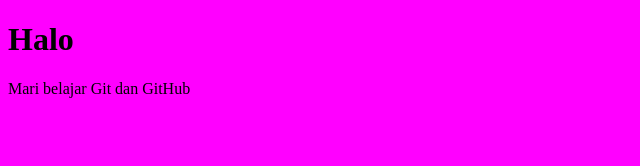
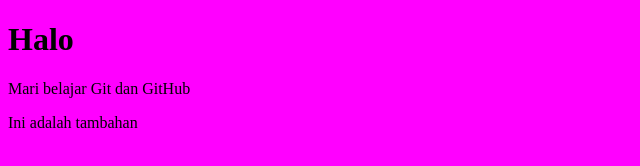
Before and after one commit to Yudha999/ifd-kelasj-join, a plain HTML site: page index.html in a window 1280 px wide. Shown: the whole page, without its empty margins (0-640 px from the left). Drawn offline with Linux system fonts and the light colour scheme.

Commit message:
menambah isi konten html

```diff
--- a/index.html
+++ b/index.html
@@ -10,6 +10,7 @@
 <body>
     <h1>Halo</h1>
     <p>Mari belajar Git dan GitHub</p>
+    <p> Ini adalah tambahan </p>
 
     <script src="scripts/script.js"></script>
 </body>
```
